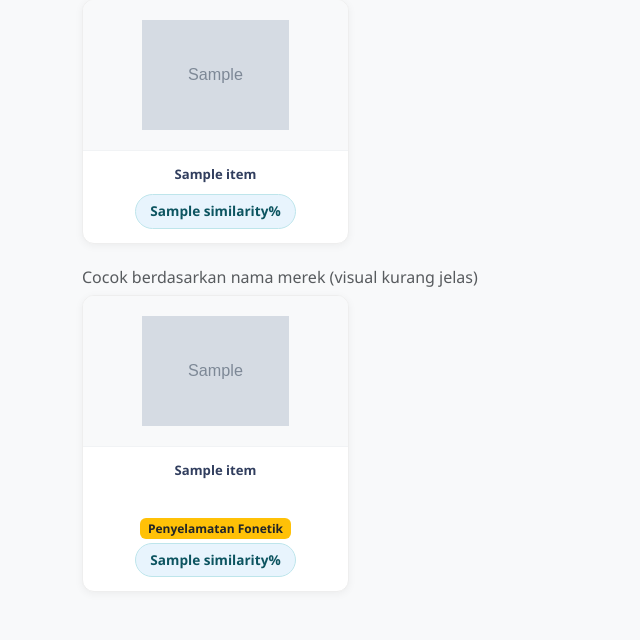
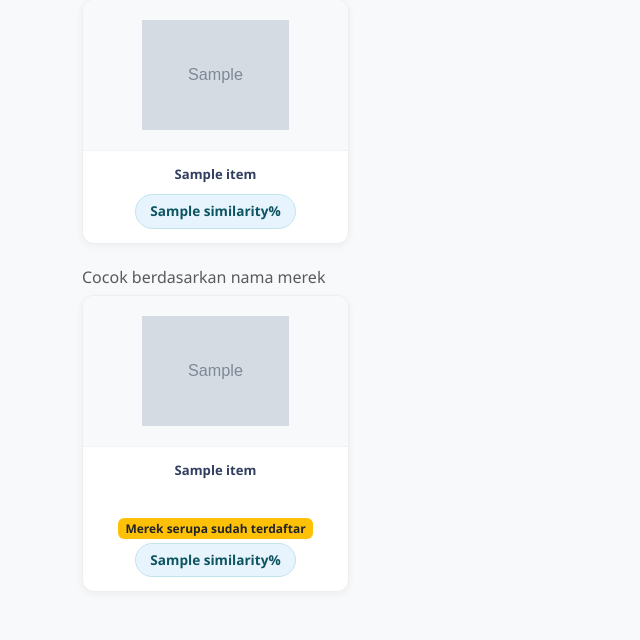
Before and after one commit to fan2812/fonetik, a Django app: template templates/logo_search.html in a window 1280 px wide. Shown: the part 800-1440 px from the top of the page, without its empty margins (0-640 px from the left). Run offline with Django 5.2, Linux system fonts and the light colour scheme; the template is opened without the code that fills it: most values are stand-ins (such as "Sample title", 1, 10 or a date in 2020); grey boxes marked "Sample" are stand-in pictures; parts of the project's set-up code (start-up, migrations or seed data) failed here and were passed over.

Commit message:
Kantor: grouping hasil visual vs rescue fonetik + badge

```diff
--- a/templates/logo_search.html
+++ b/templates/logo_search.html
@@ -253,7 +253,7 @@
     {% endif %}
 
     {% if hasil_rescue %}
-    <h6 class="text-muted mt-4 mb-2">Cocok berdasarkan nama merek (visual kurang jelas)</h6>
+    <h6 class="text-muted mt-4 mb-2">Cocok berdasarkan nama merek</h6>
     <div class="row g-3">
         {% for item in hasil_rescue %}
         <div class="col-lg-3 col-md-4 col-sm-6">
@@ -269,7 +269,7 @@
                 </div>
                 <div class="logo-card-body">
                     <div class="logo-card-name" title="{{ item.nama_merek }}">{{ item.nama_merek }}</div><br>
-                    <span class="badge bg-warning text-dark mb-1">Penyelamatan Fonetik</span><br>
+                    <span class="badge bg-warning text-dark mb-1">Merek serupa sudah terdaftar</span><br>
                     <span class="score-badge low-match">{{ item.similarity }}%</span>
                 </div>
             </div>
```
